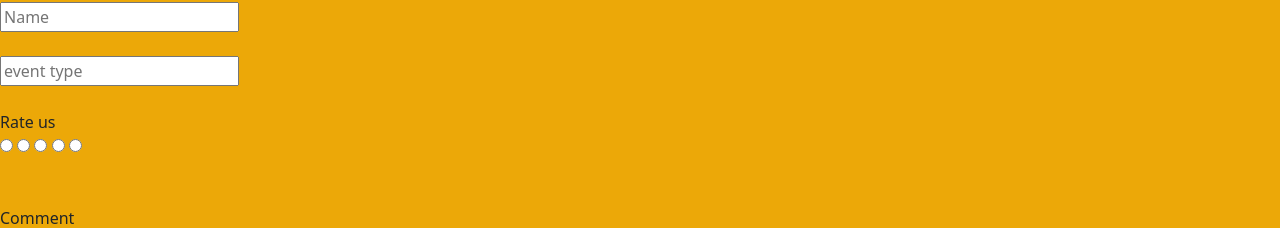
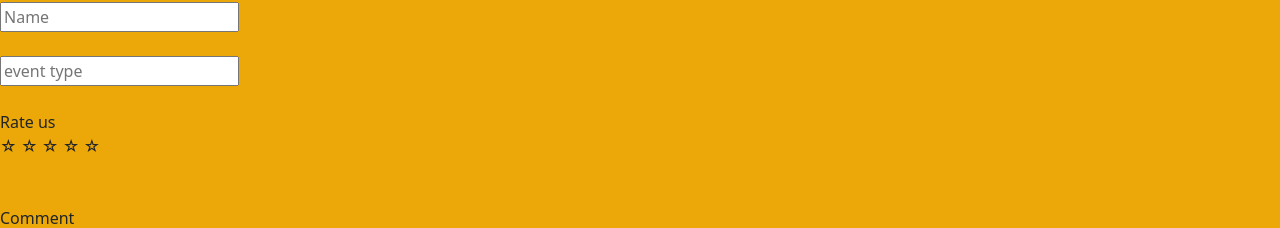
Before and after one commit to Julie525-T/Eventa-project, a plain HTML site: page reviews.html in a window 1280 px wide. Shown: the part 808-1036 px from the top of the page. Drawn offline with Linux system fonts and the light colour scheme.

Commit message:
changed the stars for rating

```diff
--- a/reviews.html
+++ b/reviews.html
@@ -143,11 +143,13 @@
         <label for="">Rate us</label>
         <br>
        <div class="rating">
-         <input type="radio">
-        <input type="radio" >
-        <input type="radio" >
-        <input type="radio" >
-        <input type="radio" >
+
+        ☆ ☆ ☆ ☆ ☆
+
+
+
+
+
        </div>
         <br>
         <br>
```
